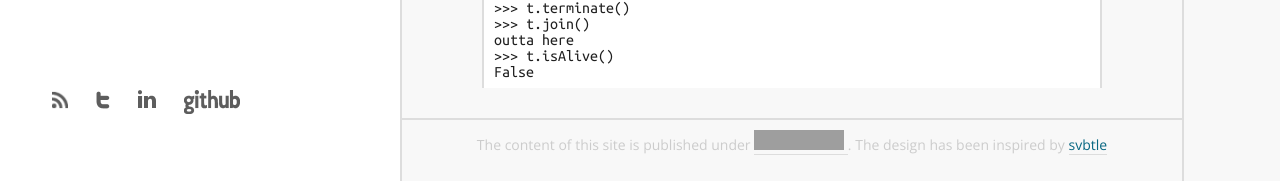
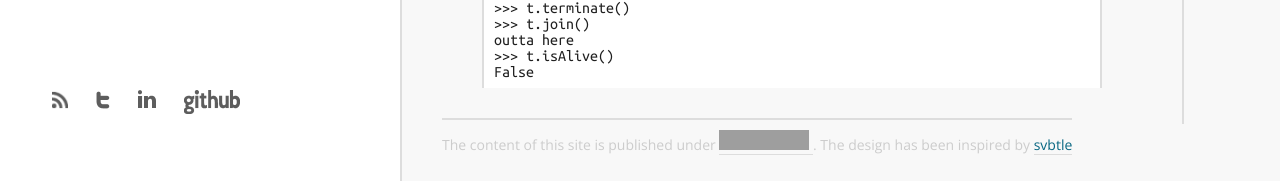
Before and after one commit to tomerfiliba/tomerfiliba.github.io, a Jekyll site: the page built from recipes/_posts/2006-08-13-Thread2.md, in a window 1280 px wide and 1400 px high, scrolled down 580 px. Shown: the part 1216-1397 px from the top of the window. Built offline with Jekyll 4.4.1, drawn with Linux system fonts in a browser that asks for light colours; Markdown is read by kramdown in place of the engine named in the settings; grey boxes are pictures that could not be loaded.

Commit message:
new design

```diff
--- a/_layouts/default.html
+++ b/_layouts/default.html
@@ -91,6 +91,7 @@
     </div>
 
     <div id="main">
+        <div id="content-wrapper">
         <div id="content" {% if page.rtl %}dir="rtl"{% endif %}>
             <!--div id="socialbox"></div-->
 
@@ -133,6 +134,7 @@
                 style="border: none;" src="http://i.creativecommons.org/l/by-sa/3.0/80x15.png" />
             </a>. The design has been inspired by <a href="http://svbtle.com">svbtle</a>
         </div>
+        </div>
     </div>
 </body>
 </html>
--- a/static/css/theme.css
+++ b/static/css/theme.css
@@ -205,12 +205,15 @@
     min-height: 100%;
 }
 
-#content {
+#content-wrapper {
     min-width: 100px;
     max-width: 700px;
-    text-align: justify;
     padding: 40px 40px 20px 40px;
     border-right: 2px solid #ddd;
+}
+
+#content {
+    text-align: justify;
 }
 
 #content h1, #content h2, #content h3, #content h4, #content h5 {
@@ -222,7 +225,7 @@
     text-align: right;
 }
 
-#content a img, a h1, a h2, a h3, a h4, a h5 {
+#content a img, #content a h1, #content a h2, #content a h3, #content a h4, #content a h5 {
     border: none;
 }
 
@@ -259,16 +262,13 @@
 }
 
 #footer {
+    position: absolute;
+    bottom: 0;
     color: #ccc;
     font-size: 14px;
     text-align: center;
-    padding: 10px 40px 30px 40px;
-    position: absolute;
-    bottom: 0px;
+    padding: 10px 0 30px 0;
     border-top: 2px solid #ddd;
-    border-right: 2px solid #ddd;
-    width: 100%;
-    max-width: 700px;
 }
 
 
@@ -286,11 +286,7 @@
         left: 300px;
     }
 
-    #content {
-        max-width: 100%;
-    }
-
-    #footer {
+    #content-wrapper {
         max-width: 100%;
     }
 
@@ -346,14 +342,11 @@
     }
 
     #main {
-        position: relative;
-        left: auto;
-        top: auto;
-        right: auto;
+        position: static;
         border: none;
     }
 
-    #content {
+    #content-wrapper {
         width: auto;
         padding: 20px 10px 40px 10px;
         border: none;
```
